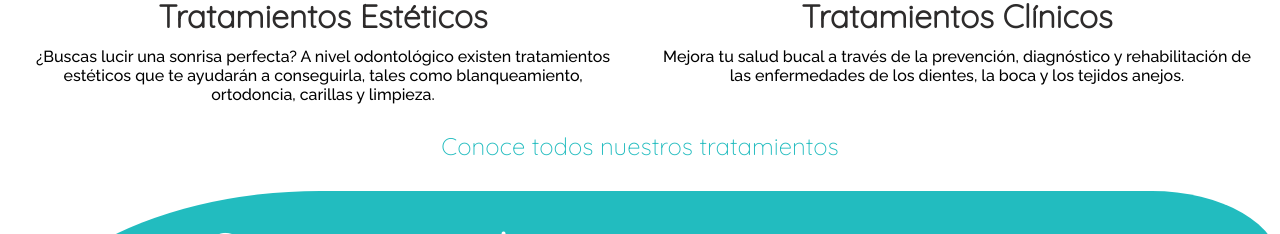
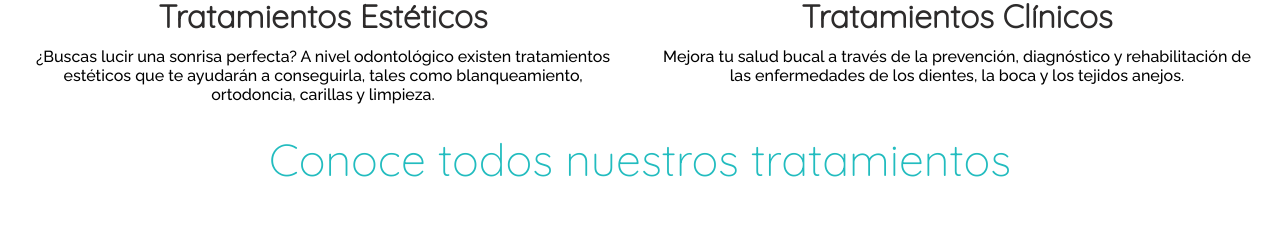
Before and after one commit to MariaAnayaFernandez/DentaLookAnaya, a plain HTML site: page index.html in a window 1280 px wide. Shown: the part 1320-1554 px from the top of the page. Drawn offline with Linux system fonts and the light colour scheme.

Commit message:
Commit 3

```diff
--- a/index.html
+++ b/index.html
@@ -57,7 +57,7 @@
                 </div>
             </div>
             <div class="btn_conoce_trata">
-                <a href="./pages/tratamientos.html">Conoce todos nuestros tratamientos</a></li>
+                <a href="./pages/tratamientos.html">Conoce todos nuestros tratamientos</a>
             </div>
         </section>
 
--- a/style.css
+++ b/style.css
@@ -145,15 +145,23 @@ nav li a:hover{
 
 .btn_conoce_trata a{
     font-family: 'Quicksand', sans-serif;
-    font-size: 150%;
+    font-size: 280%;
     text-decoration: none;
     color: rgb(34 188 191);
-    margin: 3px;
+    margin: 20px;
+}
+
+.btn_conoce_trata a:hover{
+    color: rgb(124, 110, 169);
 }
 
 .btn_conoce_trata{
     text-align: center;
-    padding-bottom: 30px;
+    padding-bottom: 50px;
+}
+
+.btn_conoce_trata:hover{
+    transform: scale(1.03);
 }
 
 
@@ -312,7 +320,7 @@ nav li a:hover{
     padding-top: 35px;
 
 }
-.div_principal_trata li{
+.div_principal_trata p{
     list-style: none;
     font-family: 'Raleway', sans-serif;
     font-size: 150%;
```
